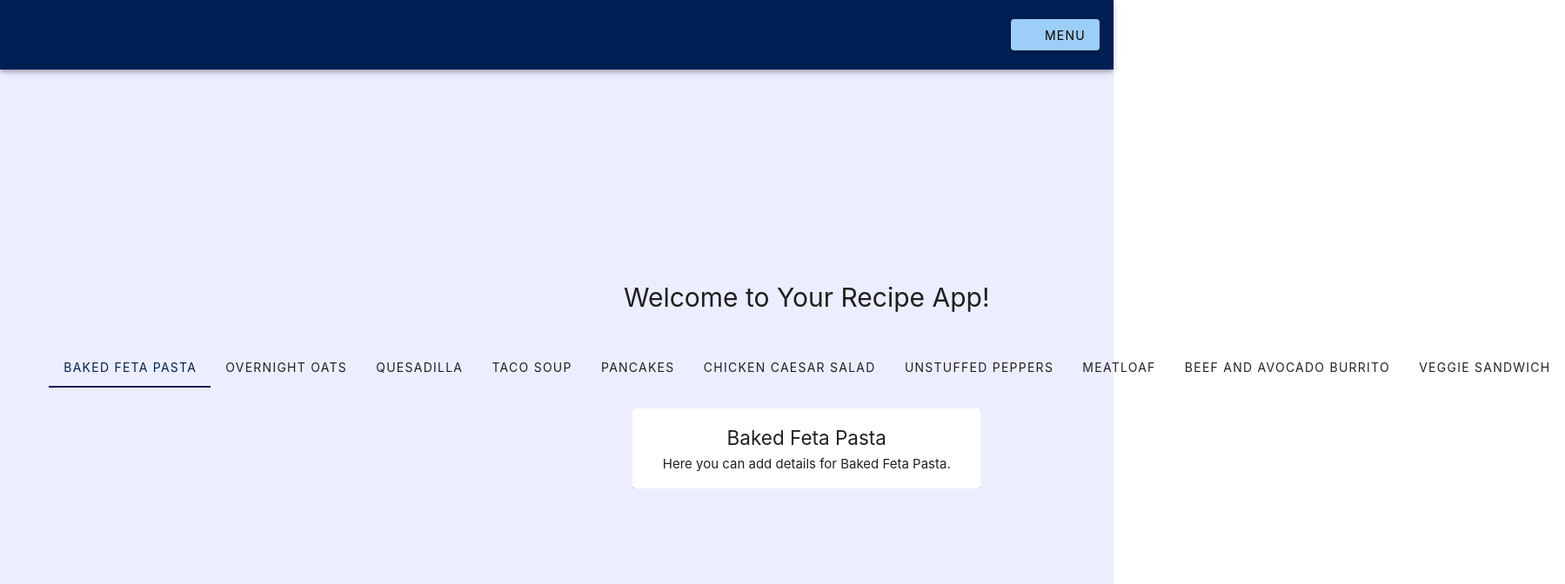
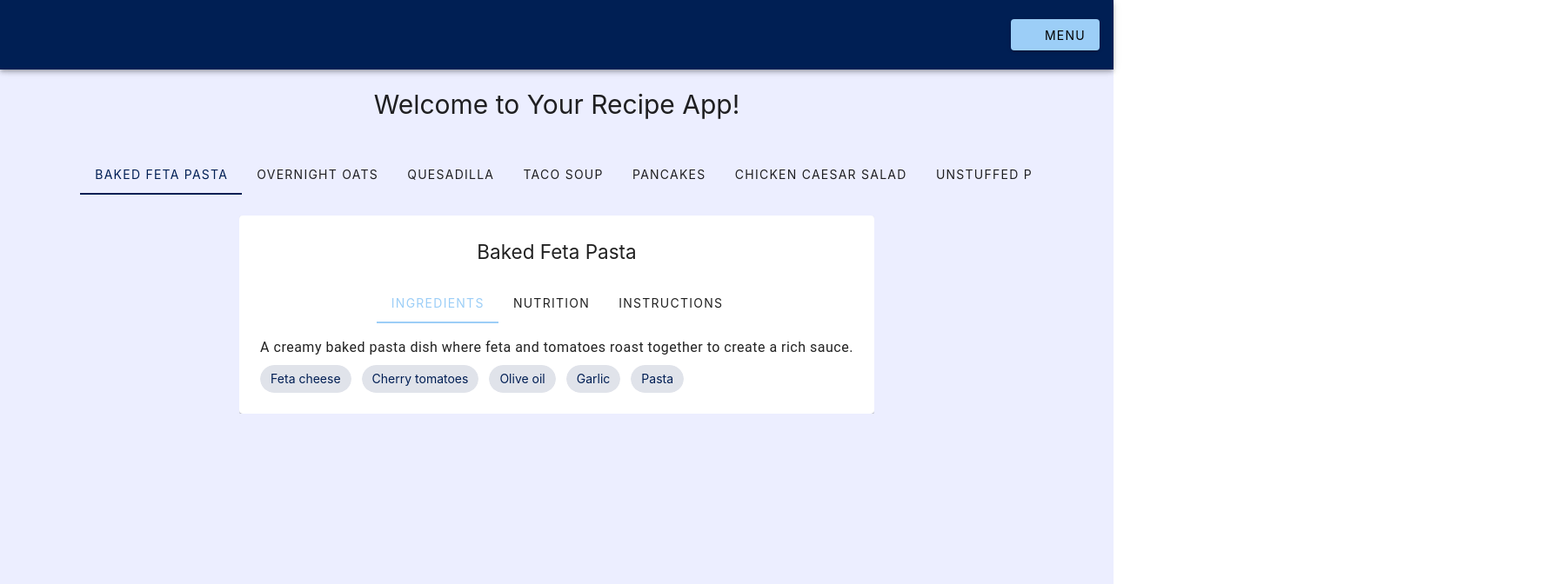
Before and after one commit to FionaRubino/DS440, a Vue app in the folder frontend/DS440W/: page / in a window 1280 px wide. Shown: the top 672 px of the page at 87% size, 1799 px wide, since content can reach past the window. Built offline with nearby package versions, Linux system fonts and the light colour scheme.

Commit message:
formatting

```diff
--- a/frontend/DS440W/src/views/LandingView.vue
+++ b/frontend/DS440W/src/views/LandingView.vue
@@ -1,43 +1,350 @@
 <template>
-  <v-container class="fill-height d-flex flex-column align-center justify-center">
+    <v-container fluid class="fill-height d-flex flex-column">
 
       <h1 class="mb-8">Welcome to Your Recipe App!</h1>
 
-    <!-- Tabs -->
-    <v-tabs v-model="selectedTab" color="primary">
-      <v-tab v-for="(recipe, index) in recipes" :key="index">
-        {{ recipe }}
+      <!-- RECIPE TABS -->
+      <div style="max-width: 1200px; width: 100%; margin: 0 auto;">
+        <v-tabs
+          v-model="selectedTab"
+          color="primary"
+          show-arrows
+      >
+          <v-tab
+            v-for="(recipe, index) in recipes"
+              :key="recipe.name"
+          >
+              {{ recipe.name }}
           </v-tab>
       </v-tabs>
+    </div>
 
-    <!-- Content -->
+      <!-- RECIPE CONTENT -->
       <v-window v-model="selectedTab" class="mt-6">
-      <v-window-item v-for="(recipe, index) in recipes" :key="index">
-        <v-card width="400" class="pa-4 text-center">
-          <h2>{{ recipe }}</h2>
-          <p>Here you can add details for {{ recipe }}.</p>
+
+        <v-window-item
+          v-for="(recipe, index) in recipes"
+          :key="recipe.name"
+        >
+
+          <v-card class="pa-6">
+
+            <h2 class="text-center mb-4">{{ recipe.name }}
+
+            </h2>
+
+            <!-- SUB TABS -->
+            <v-tabs
+              v-model="selectedSubTab"
+              color="secondary"
+              align-tabs="center"
+
+            >
+              <v-tab>Ingredients</v-tab>
+              <v-tab>Nutrition</v-tab>
+              <v-tab>Instructions</v-tab>
+            </v-tabs>
+
+            <!-- SUB TAB CONTENT -->
+            <v-window v-model="selectedSubTab" class="mt-4">
+
+              <!-- INGREDIENTS -->
+              <v-window-item :value="0">
+
+                <!-- blurb -->
+                <p class="text-body-1">
+                  {{ recipe.ingredientBlurb }}
+                </p>
+
+                <!-- horizontal ingredients -->
+                <div class="d-flex flex-wrap ga-3 mt-2">
+
+                  <v-chip
+                    v-for="ingredient in recipe.ingredients"
+                    :key="ingredient"
+                    color="primary"
+                  >
+                    {{ ingredient }}
+                  </v-chip>
+
+                </div>
+
+
+
+              </v-window-item>
+
+              <!-- NUTRITION -->
+              <v-window-item :value="1">
+
+                <p><strong>Calories:</strong> {{ recipe.nutrition.calories }}</p>
+                <p><strong>Protein:</strong> {{ recipe.nutrition.protein }}</p>
+                <p><strong>Carbs:</strong> {{ recipe.nutrition.carbs }}</p>
+
+              </v-window-item>
+
+              <!-- INSTRUCTIONS -->
+              <v-window-item :value="2">
+
+                <ol>
+                  <li
+                    v-for="step in recipe.instructions"
+                    :key="step"
+                  >
+                    {{ step }}
+                  </li>
+                </ol>
+
+              </v-window-item>
+
+            </v-window>
+
           </v-card>
+
         </v-window-item>
+
       </v-window>
 
     </v-container>
 </template>
 
+
+
+<!-- ALL INFO INPUTTED BELOW -->
 <script setup lang="ts">
 import { ref } from 'vue'
 
+const selectedTab = ref(0)
+const selectedSubTab = ref(0)
+
 const recipes = [
-  "Baked Feta Pasta",
-  "Overnight Oats",
-  "Quesadilla",
-  "Taco Soup",
-  "Pancakes",
-  "Chicken Caesar Salad",
-  "Unstuffed Peppers",
-  "Meatloaf",
-  "Beef and Avocado Burrito",
-  "Veggie Sandwich"
+
+{
+  name: "Baked Feta Pasta",
+
+  ingredients: [
+    "Feta cheese",
+    "Cherry tomatoes",
+    "Olive oil",
+    "Garlic",
+    "Pasta"
+  ],
+
+  ingredientBlurb:
+    "A creamy baked pasta dish where feta and tomatoes roast together to create a rich sauce.",
+
+  nutrition: {
+    calories: "520",
+    protein: "18g",
+    carbs: "60g"
+  },
+
+  instructions: [
+    "Preheat oven to 400°F",
+    "Bake feta with tomatoes",
+    "Cook pasta",
+    "Mix everything together"
   ]
+},
 
-const selectedTab = ref(0)
+{
+  name: "Overnight Oats",
+
+  ingredients: [
+    "Oats",
+    "Milk",
+    "Chia seeds",
+    "Honey"
+  ],
+
+  ingredientBlurb:
+    "An easy make-ahead breakfast that sits overnight in the fridge.",
+
+  nutrition: {
+    calories: "320",
+    protein: "12g",
+    carbs: "45g"
+  },
+
+  instructions: [
+    "Mix ingredients",
+    "Refrigerate overnight",
+    "Eat cold in the morning"
+  ]
+},
+
+{
+  name: "Quesadilla",
+
+  ingredients: [
+    "Tortilla",
+    "Cheese",
+    "Chicken",
+    "Peppers"
+  ],
+
+  ingredientBlurb:
+    "A quick stovetop meal with melted cheese and fillings.",
+
+  nutrition: {
+    calories: "450",
+    protein: "28g",
+    carbs: "35g"
+  },
+
+  instructions: [
+    "Heat pan",
+    "Add tortilla and fillings",
+    "Cook until cheese melts",
+    "Fold and serve"
+  ]
+},
+
+{
+  name: "Taco Soup",
+
+  ingredients: [
+    "enter here"
+  ],
+
+  ingredientBlurb:
+    "Blurb",
+
+  nutrition: {
+    calories: "x",
+    protein: "x",
+    carbs: "x"
+  },
+
+  instructions: [
+    "Blurb"
+  ]
+},
+
+{
+  name: "Pancakes",
+
+  ingredients: [
+    "enter here"
+  ],
+
+  ingredientBlurb:
+    "Blurb",
+
+  nutrition: {
+    calories: "x",
+    protein: "x",
+    carbs: "x"
+  },
+
+  instructions: [
+    "Blurb"
+  ]
+},
+
+{
+  name: "Chicken Caesar Salad",
+
+  ingredients: [
+    "enter here"
+  ],
+
+  ingredientBlurb:
+    "Blurb",
+
+  nutrition: {
+    calories: "x",
+    protein: "x",
+    carbs: "x"
+  },
+
+  instructions: [
+    "Blurb"
+  ]
+},
+
+{
+  name: "Unstuffed Peppers",
+
+  ingredients: [
+    "enter here"
+  ],
+
+  ingredientBlurb:
+    "Blurb",
+
+  nutrition: {
+    calories: "x",
+    protein: "x",
+    carbs: "x"
+  },
+
+  instructions: [
+    "Blurb"
+  ]
+},
+
+{
+  name: "Meatloaf",
+
+  ingredients: [
+    "enter here"
+  ],
+
+  ingredientBlurb:
+    "Blurb",
+
+  nutrition: {
+    calories: "x",
+    protein: "x",
+    carbs: "x"
+  },
+
+  instructions: [
+    "Blurb"
+  ]
+},
+
+{
+  name: "Beef and Avocado Burrito",
+
+  ingredients: [
+    "enter here"
+  ],
+
+  ingredientBlurb:
+    "Blurb",
+
+  nutrition: {
+    calories: "x",
+    protein: "x",
+    carbs: "x"
+  },
+
+  instructions: [
+    "Blurb"
+  ]
+},
+
+{
+  name: "Veggie Sandwich",
+
+  ingredients: [
+    "enter here"
+  ],
+
+  ingredientBlurb:
+    "Blurb",
+
+  nutrition: {
+    calories: "x",
+    protein: "x",
+    carbs: "x"
+  },
+
+  instructions: [
+    "Blurb"
+  ]
+}
+
+]
 </script>
```
Lines whose indentation alone changed are shown as unchanged.
